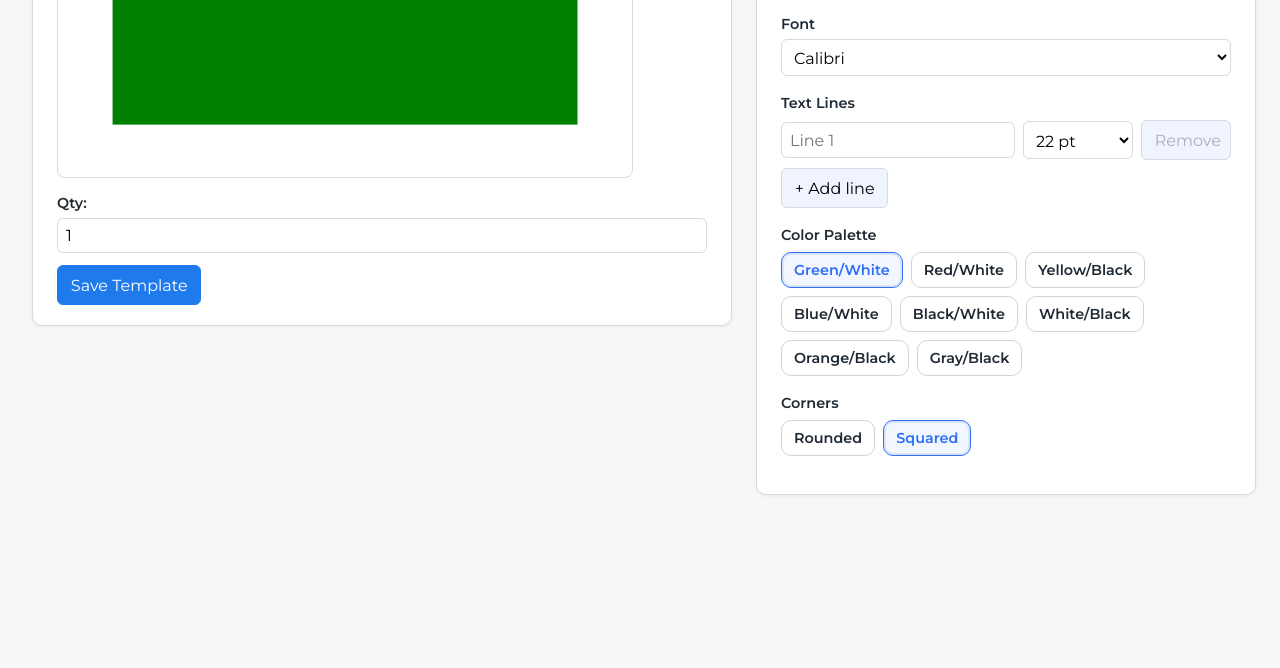
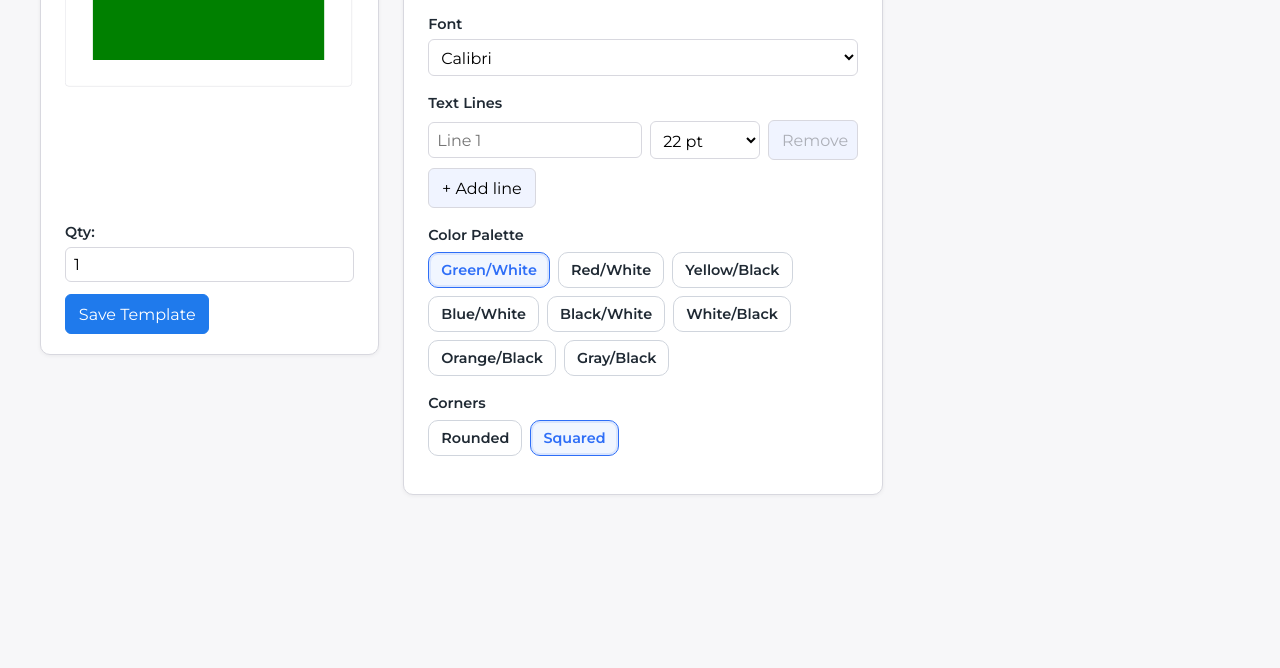
Before and after one commit to treysenparkinson/NameplateLabelCreatorMTX, a website: page index.html in a window 1280 px wide. Shown: the part 132-800 px from the top of the page. Drawn offline with Linux system fonts and the light colour scheme.

Commit message:
attempt 3 at reworking the padding and the clipping

```diff
--- a/styles.css
+++ b/styles.css
@@ -24,18 +24,15 @@ body {
 }
 
 .nlc-root {
-  /* Full-bleed trick */
   position: relative;
   left: 50%;
   right: 50%;
   margin-left: calc(-50vw);
   margin-right: calc(-50vw);
 
-  /* Take the whole viewport width with comfortable gutters */
   width: 100vw;
   max-width: 100vw;
-  padding-left: 32px;
-  padding-right: 32px;
+  padding-inline: clamp(16px, 4vw, 40px);
   box-sizing: border-box;
 }
 
@@ -207,30 +204,20 @@ button:hover {
 .card { padding: 20px 24px; }
 
 
-.nlc-grid.three-col,
-#appShell.three-col {
+.nlc-grid {
   display: grid;
+  gap: 24px;
+
   grid-template-columns:
-    minmax(760px, 1fr)
-    minmax(520px, 560px)
-    minmax(360px, 420px);
-  gap: 24px;
+    minmax(0, 1fr)
+    clamp(480px, 36vw, 560px)
+    clamp(320px, 26vw, 420px);
+
   align-items: start;
 }
 
-@media (max-width: 1500px) {
-  .nlc-grid.three-col,
-  #appShell.three-col {
-    grid-template-columns:
-      minmax(700px, 1fr)
-      minmax(500px, 540px)
-      360px;
-  }
-}
-
-@media (max-width: 1220px) {
-  .nlc-grid.three-col,
-  #appShell.three-col {
+@media (max-width: 1200px) {
+  .nlc-grid {
     grid-template-columns: 1fr;
   }
   .controls-card { order: 2; }
```
